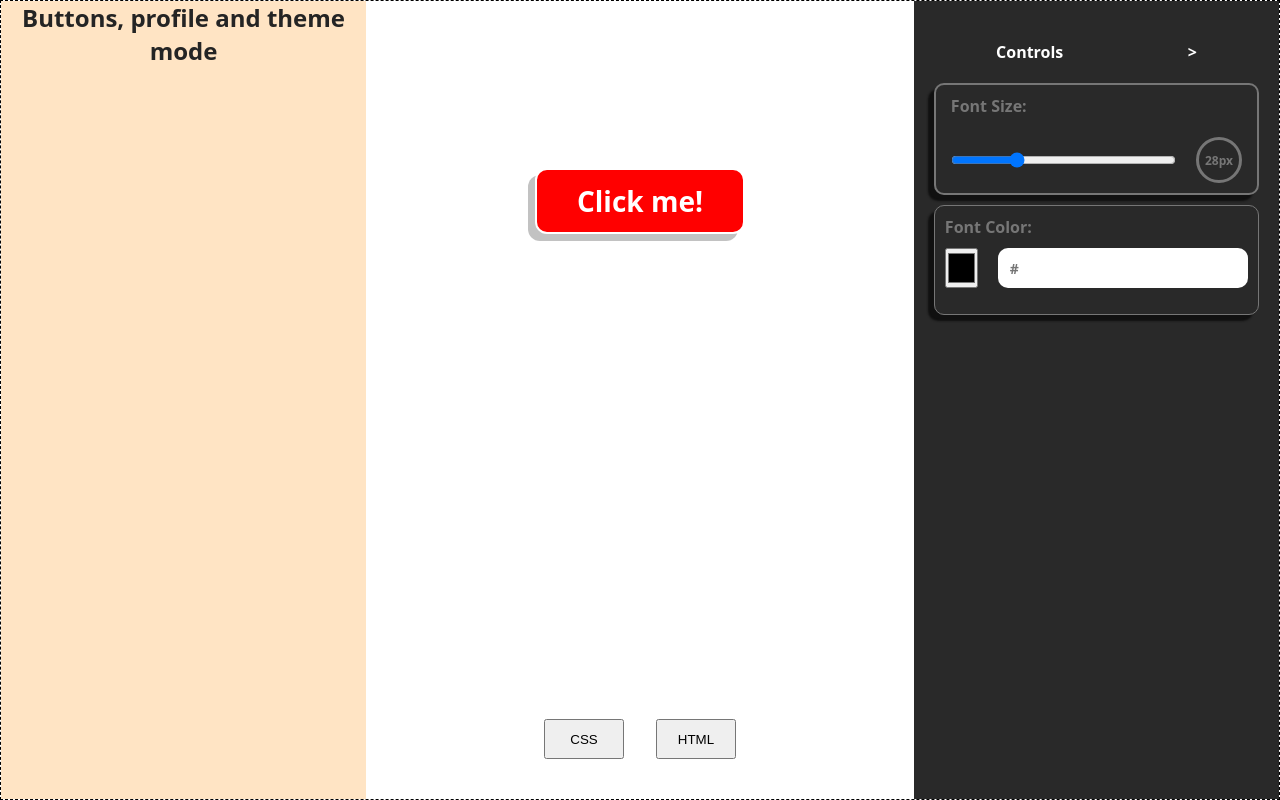
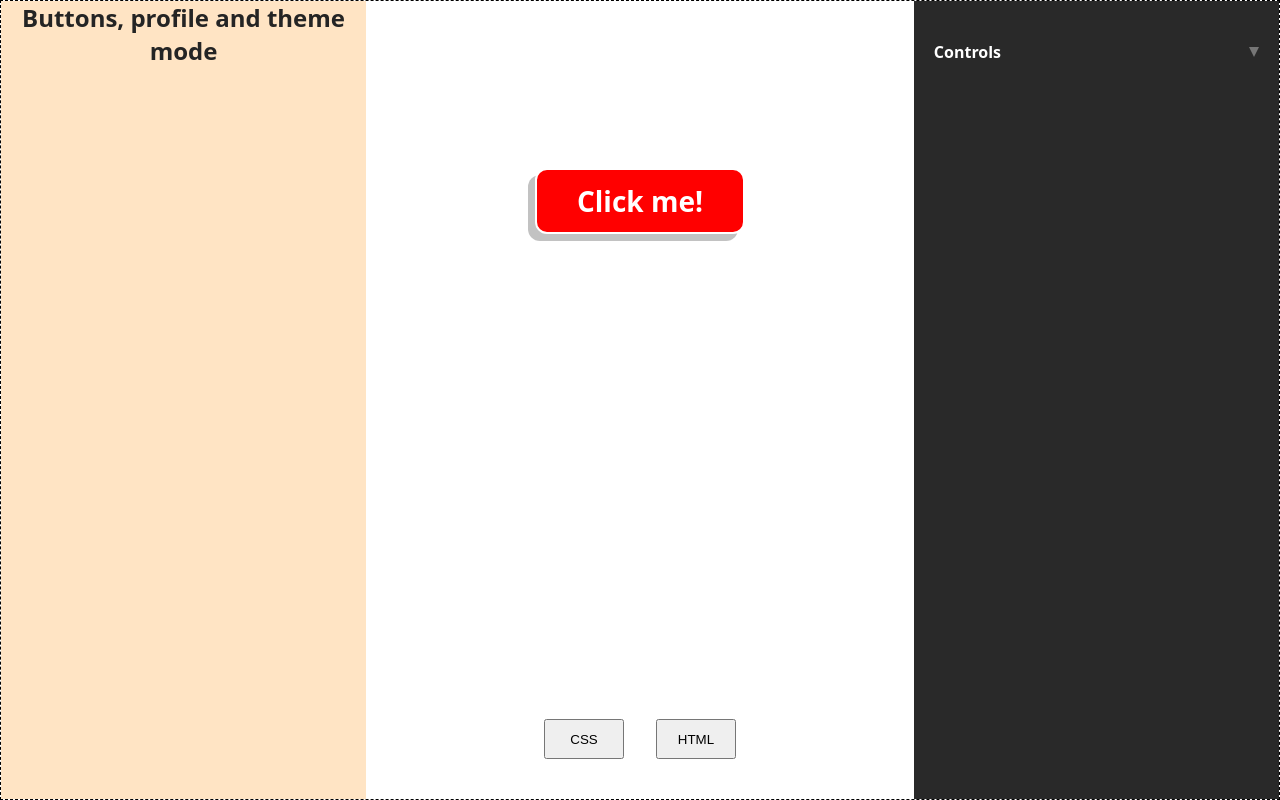
Before and after one commit to J-C-S-V/button-builder, a React (Vite) app: page / in a window 1280 px wide. Built offline with nearby package versions, Linux system fonts and the light colour scheme.

Commit message:
Add arrow style

```diff
--- a/src/assets/Icons.tsx
+++ b/src/assets/Icons.tsx
@@ -1,5 +1,3 @@
-import "../App.css";
-
 export const IconCopy = () => {
   return (
     <svg
--- a/src/components/Controls/Controls.module.css
+++ b/src/components/Controls/Controls.module.css
@@ -1,3 +1,6 @@
 .controls__font {
   gap: 1em;
+  max-height: 0;
+  overflow: hidden;
+  transition: max-height 0.3s ease-out;
 }
--- a/src/components/WorkBench/WorkBench.module.css
+++ b/src/components/WorkBench/WorkBench.module.css
@@ -6,29 +6,52 @@
   height: 100%;
 }
 
-.workbench__controls--middle {
+.controls--middle {
   display: flex;
   flex-direction: column;
   align-items: center;
   background-color: var(--color-background-white);
 }
 
-.workbench__controls {
+.controls {
   color: var(--color-text-white);
   background-color: var(--color-background-dark);
   padding: 2rem;
 }
 
-.workbench__header {
+.controls__header {
   display: flex;
-  justify-content: space-around;
+  flex-direction: column;
   padding: 2rem 0;
+  gap: 1rem;
 }
 
-.workbench__checkbox {
+.controls__checkbox {
   display: none;
 }
 
-.workbench__checkbox:checked + div {
-  display: none;
+.controls__checkbox:checked ~ div {
+  max-height: 24rem;
 }
+
+.controls__checkbox:checked ~ .controls__label::after {
+  transform: rotate(180deg);
+}
+
+.controls__label {
+  display: flex;
+  justify-content: space-between;
+  align-items: center;
+  gap: 1rem;
+}
+
+.controls__label::after {
+  content: "";
+  width: 0;
+  height: 0;
+  border-left: 5px solid transparent;
+  border-right: 5px solid transparent;
+  border-top: 10px solid var(--color-text-black-light);
+  float: right;
+  transition: transform 0.3s ease;
+}
--- a/src/components/WorkBench/WorkBench.tsx
+++ b/src/components/WorkBench/WorkBench.tsx
@@ -2,8 +2,8 @@ import { useState } from "react";
 import { Controls } from "../Controls/Controls";
 import { ControlsTwo } from "../ControlsTwo/ControlsTwo";
 import { Button } from "../Button/Button";
+import { Languages } from "../Languages/Languages";
 import styles from "./WorkBench.module.css";
-import { Languages } from "../Languages/Languages";
 
 export const WorkBench = () => {
   const [innerText, setInnerText] = useState("Click me!");
@@ -85,7 +85,7 @@ export const WorkBench = () => {
   return (
     <section className={styles.workbench}>
       <h1>Buttons, profile and theme mode</h1>
-      <div className={styles["workbench__controls--middle"]}>
+      <div className={styles["controls--middle"]}>
         <Button
           border={border}
           borderColor={borderColor}
@@ -105,15 +105,12 @@ export const WorkBench = () => {
         />
         <Languages />
       </div>
-      <div className={styles["workbench__controls"]}>
-        <div className={styles["workbench__header"]}>
-          <label htmlFor="controls" className={styles["workbench__label"]}>
+      <div className={styles["controls"]}>
+        <div className={styles["controls__header"]}>
+          <input className={styles["controls__checkbox"]} type="checkbox" name="controls" id="controls" />
+          <label htmlFor="controls" className={styles["controls__label"]}>
             Controls
           </label>
-          <input className={styles["workbench__checkbox"]} type="checkbox" name="controls" id="controls" />
-          <div>&gt;</div>
-        </div>
-        {true && (
           <Controls
             // onTextChange={handleInnerText}
             // innerText={innerText}
@@ -130,7 +127,7 @@ export const WorkBench = () => {
             onFontSizeChange={handleFontSizeChange}
             fontSize={fontSize}
           />
-        )}
+        </div>
       </div>
 
       {/* <ControlsTwo
```
Also changed, not shown: public/assets/svg/Icons.tsx (+2 -14 lines).
